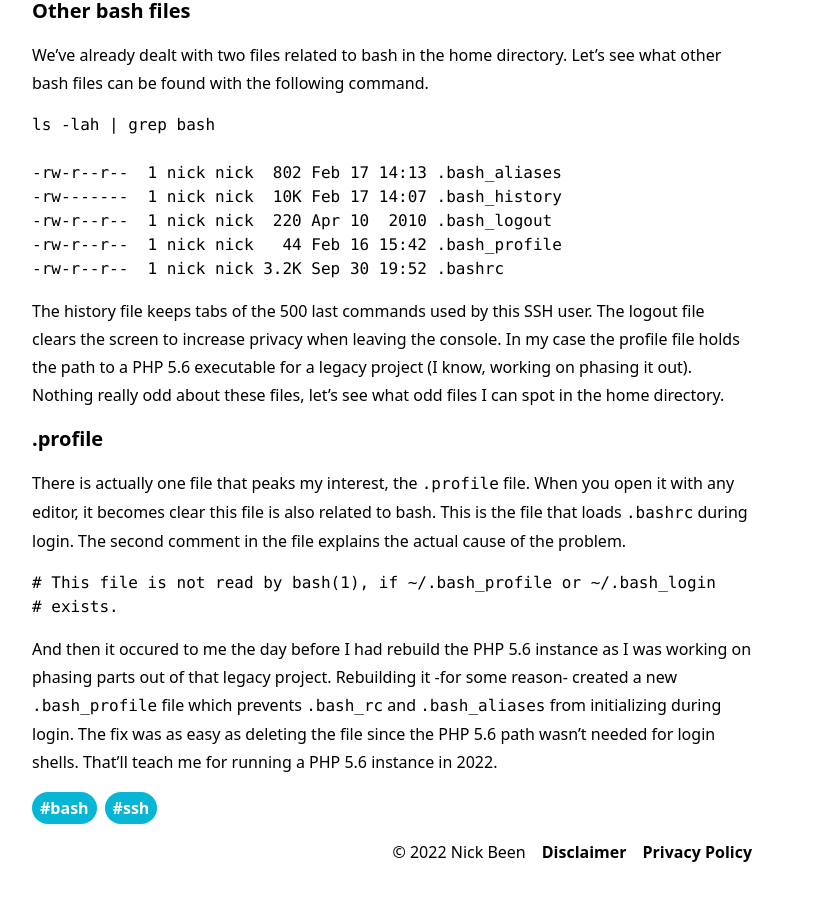
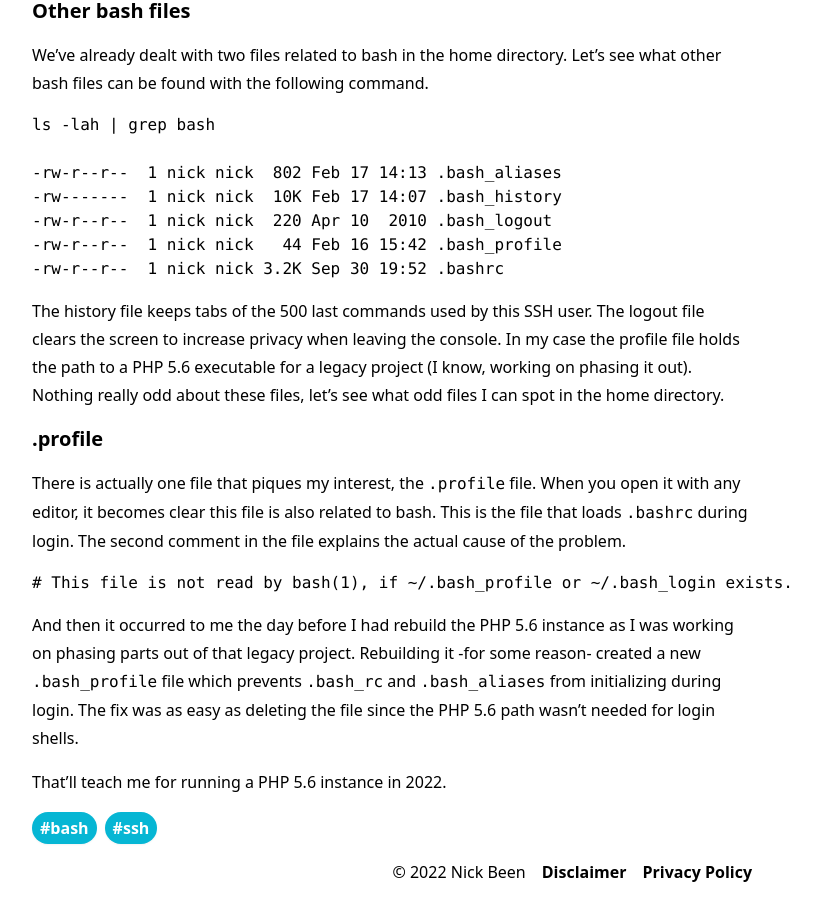
Before and after one commit to nickbeen/nickbeen.github.io, a Jekyll site: the page built from _posts/2022-02-17-when-bash-aliases-stop-working.md, in a window 1280 px wide and 900 px high, scrolled down 948 px. Shown: the whole window, without its empty margins (368-1188 px from the left). Built offline with Jekyll 4.4.1, drawn with Linux system fonts in a browser that asks for light colours; some of the changed text lies outside the part shown.

````diff
--- a/_posts/2022-02-17-when-bash-aliases-stop-working.md
+++ b/_posts/2022-02-17-when-bash-aliases-stop-working.md
@@ -45,11 +45,12 @@ The history file keeps tabs of the 500 last commands used by this SSH user. The
 
 ## .profile
 
-There is actually one file that peaks my interest, the `.profile` file. When you open it with any editor, it becomes clear this file is also related to bash. This is the file that loads `.bashrc` during login. The second comment in the file explains the actual cause of the problem.
+There is actually one file that piques my interest, the `.profile` file. When you open it with any editor, it becomes clear this file is also related to bash. This is the file that loads `.bashrc` during login. The second comment in the file explains the actual cause of the problem.
 
 ```
-# This file is not read by bash(1), if ~/.bash_profile or ~/.bash_login
-# exists.
+# This file is not read by bash(1), if ~/.bash_profile or ~/.bash_login exists.
 ```
 
-And then it occured to me the day before I had rebuild the PHP 5.6 instance as I was working on phasing parts out of that legacy project. Rebuilding it -for some reason- created a new `.bash_profile` file which prevents `.bash_rc` and `.bash_aliases` from initializing during login. The fix was as easy as deleting the file since the PHP 5.6 path wasn't needed for login shells. That'll teach me for running a PHP 5.6 instance in 2022.
+And then it occurred to me the day before I had rebuild the PHP 5.6 instance as I was working on phasing parts out of that legacy project. Rebuilding it -for some reason- created a new `.bash_profile` file which prevents `.bash_rc` and `.bash_aliases` from initializing during login. The fix was as easy as deleting the file since the PHP 5.6 path wasn't needed for login shells.
+
+That'll teach me for running a PHP 5.6 instance in 2022.
````
Also changed, not shown: other parts of _posts/2022-02-17-when-bash-aliases-stop-working.md (+2 -2 lines).
